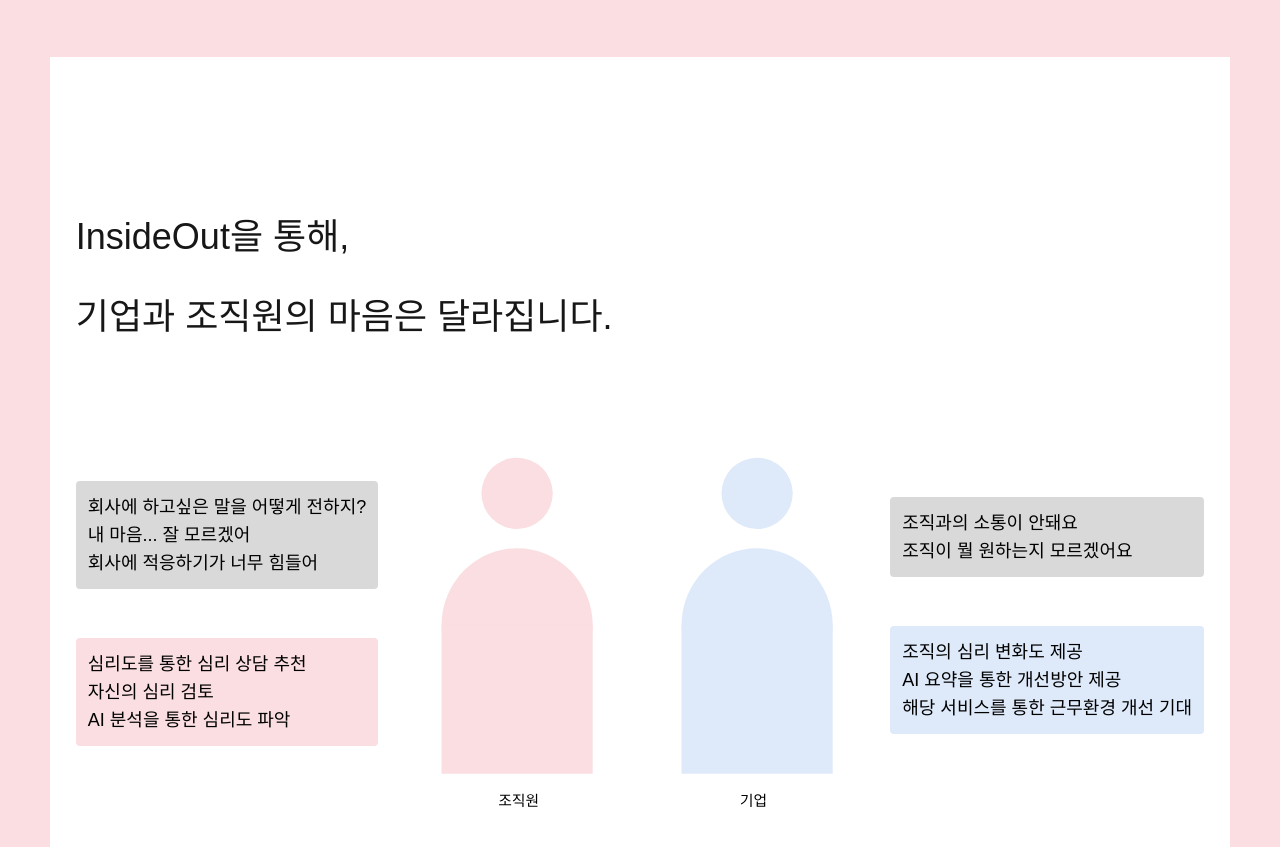
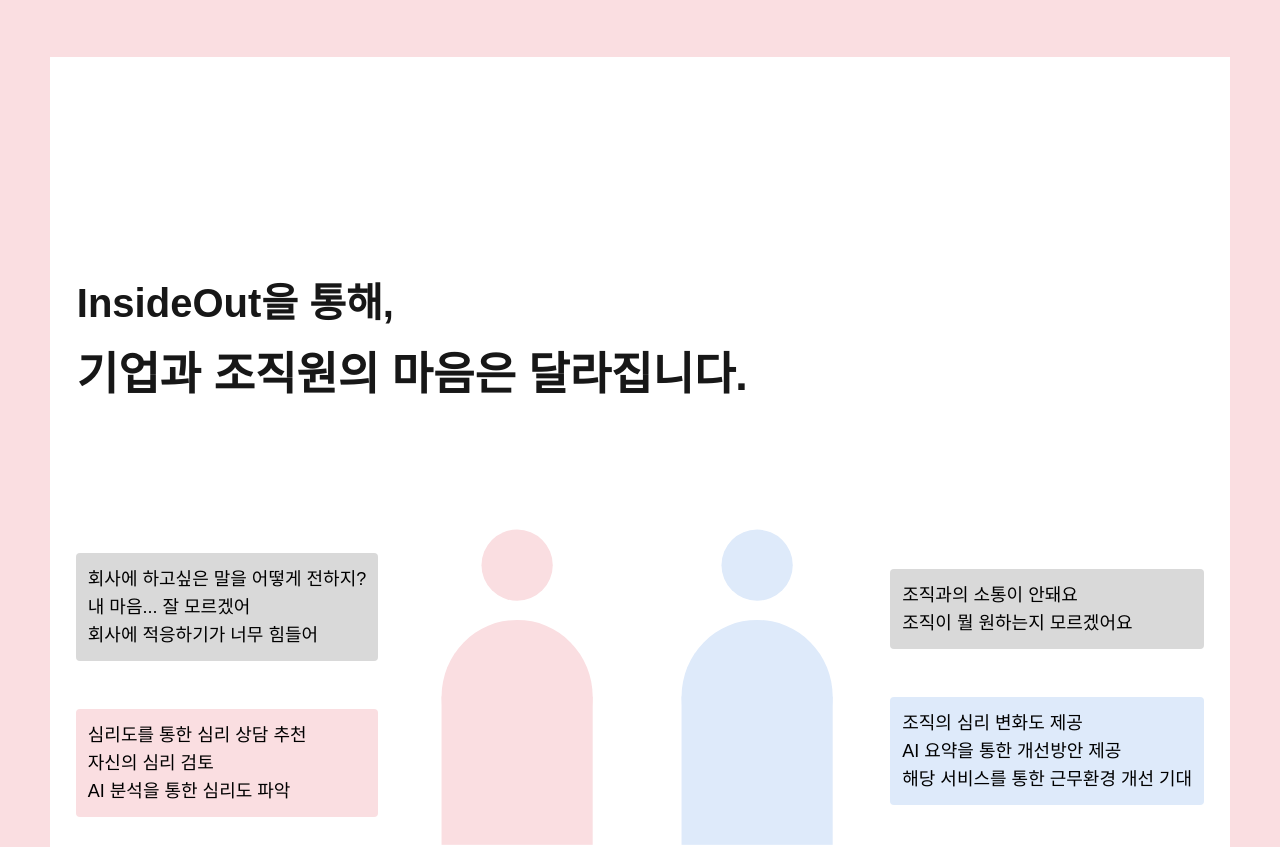
Before and after one commit to gjtjdwl/insideout-front, a Next.js app: page / in a window 1280 px wide. Shown: the part 1380-2227 px from the top of the page. Built offline with nearby package versions, Linux system fonts and the light colour scheme.

Commit message:
feat: content2 제목에 애니메이션 삽입입

```diff
--- a/app/page.tsx
+++ b/app/page.tsx
@@ -56,9 +56,7 @@ export default function Home() {
       <div className="flex flex-col items-center bg-white w-[100%]">
         <img src="./mainLogo.png" className="w-54 h-32 mt-24" alt="asdf" />
         <div className="flex flex-col items-center mt-3 mb-32 text-[24px] font-bold">
-          <span>
-            당신 안의 작은 목소리들을 만나보세요, Inside Out
-          </span>
+          <span>당신 안의 작은 목소리들을 만나보세요, Inside Out</span>
         </div>
 
         <div className="flex flex-col sm:flex-row items-center w-full sm:w-auto mb-40">
@@ -133,16 +131,34 @@ export default function Home() {
           </div>
         </div>
 
-        <div>
-          <div className="ml-4 my-20 text-4xl">
-            InsideOut을 통해,
-            <br />
-            <br />
-            기업과 조직원의 마음은 달라집니다.
+        <div className="my-14">
+          <div className="ml-4 my-20 font-semibold">
+            <motion.div
+              initial={{ opacity: 0, x: -20 }}
+              whileInView={{
+                opacity: 1,
+                x: 1,
+                transition: { delay: 0.2 },
+              }}
+              className="mb-2 text-[40px]"
+            >
+              InsideOut을 통해,
+            </motion.div>
+            <motion.div
+              initial={{ opacity: 0, x: -20 }}
+              whileInView={{
+                opacity: 1,
+                x: 1,
+                transition: { delay: 0.2 },
+              }}
+              className="text-[45px]"
+            >
+              기업과 조직원의 마음은 달라집니다.
+            </motion.div>
           </div>
           <div className="flex flex-row mb-40">
             <div className="flex flex-col justify-between py-12 m-4 text-lg">
-              <div className="bg-[#d9d9d9] p-3 rounded">
+              <div className="bg-[#d9d9d9] p-3 rounded font-light">
                 <p className="text-left text-black">
                   회사에 하고싶은 말을 어떻게 전하지?
                 </p>
@@ -151,7 +167,7 @@ export default function Home() {
                   회사에 적응하기가 너무 힘들어
                 </p>
               </div>
-              <div className="bg-customPink mt-5 p-3 rounded">
+              <div className="bg-customPink mt-5 p-3 rounded font-light">
                 <p className="text-left text-black">
                   심리도를 통한 심리 상담 추천
                 </p>
@@ -166,13 +182,13 @@ export default function Home() {
               <img className="w-60" alt="employer" src="./frame_er.svg" />
             </div>
             <div className="flex flex-col justify-between py-12 m-4 text-lg">
-              <div className="bg-[#d9d9d9] mt-4 p-3 rounded">
+              <div className="bg-[#d9d9d9] mt-4 p-3 rounded font-light">
                 <p className="text-left text-black">조직과의 소통이 안돼요</p>
                 <p className=" text-left text-black">
                   조직이 뭘 원하는지 모르겠어요
                 </p>
               </div>
-              <div className="bg-[#deeafa] mb-3 p-3 rounded">
+              <div className="bg-[#deeafa] mb-3 p-3 rounded font-light">
                 <p className="text-left text-black">조직의 심리 변화도 제공</p>
                 <p className="text-left text-black">
                   AI 요약을 통한 개선방안 제공
@@ -187,7 +203,6 @@ export default function Home() {
         <div className="relative w-full h-auto aspect-video mb-40 flex items-center justify-center">
           <div className="absolute inset-0 bg-[url('/homeback.jpg')] bg-cover bg-center opacity-60"></div>
           <div className=" max-w-[84rem] flex flex-col justify-around max-h-[1000px] h-[800px]">
-
             <motion.div
               initial={{ y: -50, opacity: 0 }}
               whileInView={{ y: 0, opacity: 1 }}
```
